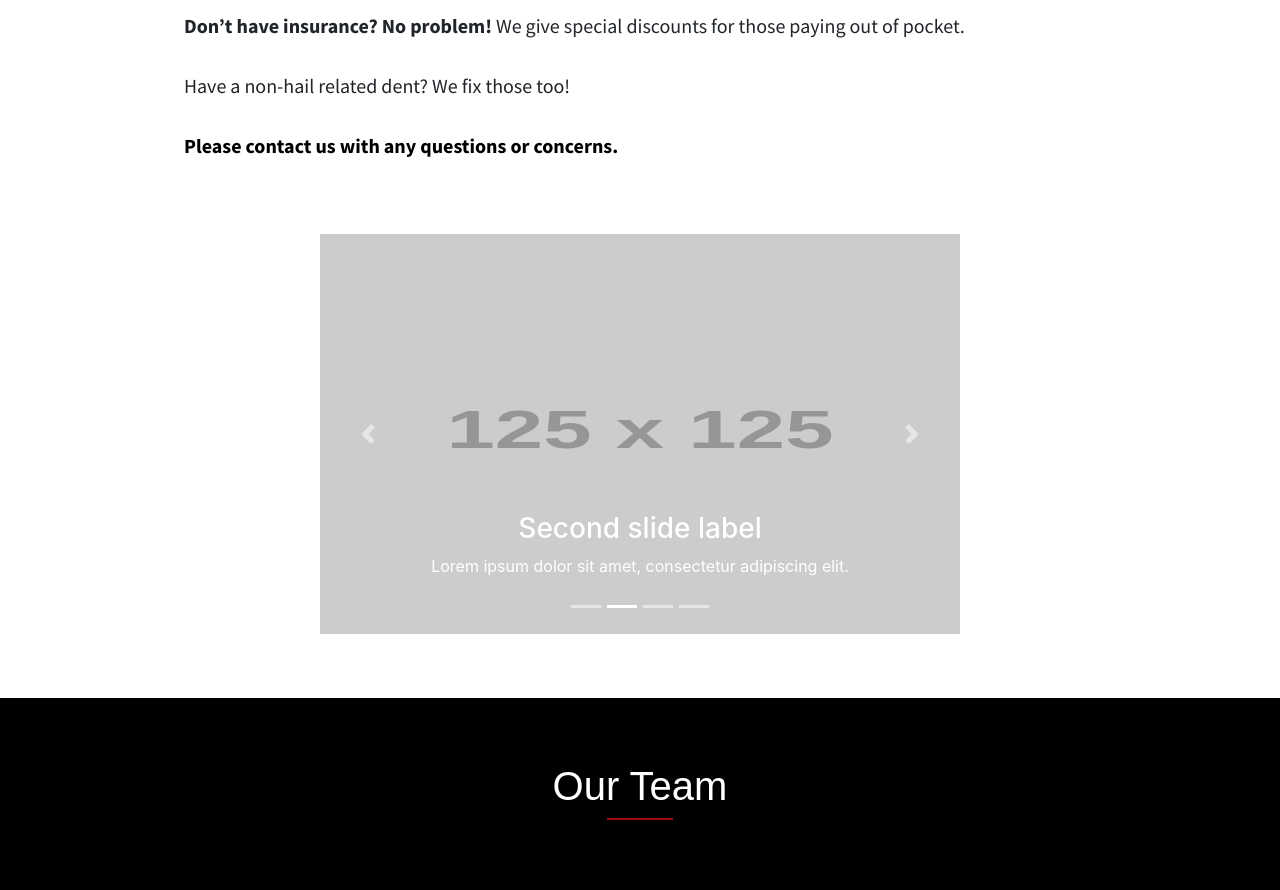
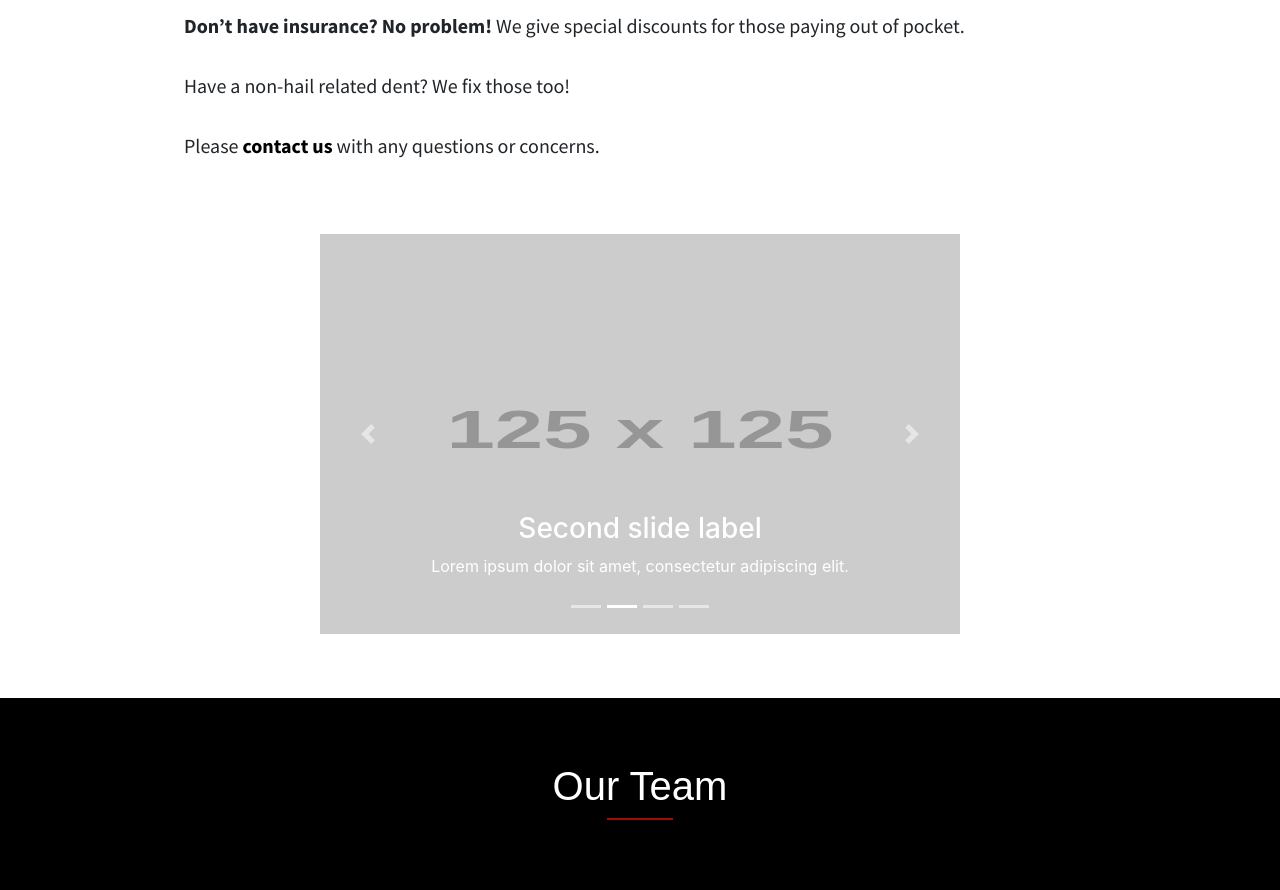
Before and after one commit to JRivera-31/Innovation-Auto-Repair, a Next.js app: page / in a window 1280 px wide. Shown: the part 1140-2030 px from the top of the page. Built offline with nearby package versions, Linux system fonts and the light colour scheme; a web font is replaced by a local one.

Commit message:
made 'contact us' bold and linked to #contact-section

```diff
--- a/components/About/about.js
+++ b/components/About/about.js
@@ -23,10 +23,8 @@ export default function About() {
             We give special discounts for those paying out of pocket.
           </p>
           <p>Have a non-hail related dent? We fix those too!</p>
-          <p className={styles.boldText}>
-            <a className={styles.anchor} href="#contact-section">
-              Please contact us with any questions or concerns.
-            </a>
+          <p>
+              Please <span><a className={`${styles.anchor} ${styles.boldText}`} href="#contact-section">contact us</a></span> with any questions or concerns.
           </p>
         </div>
       </div>
```
